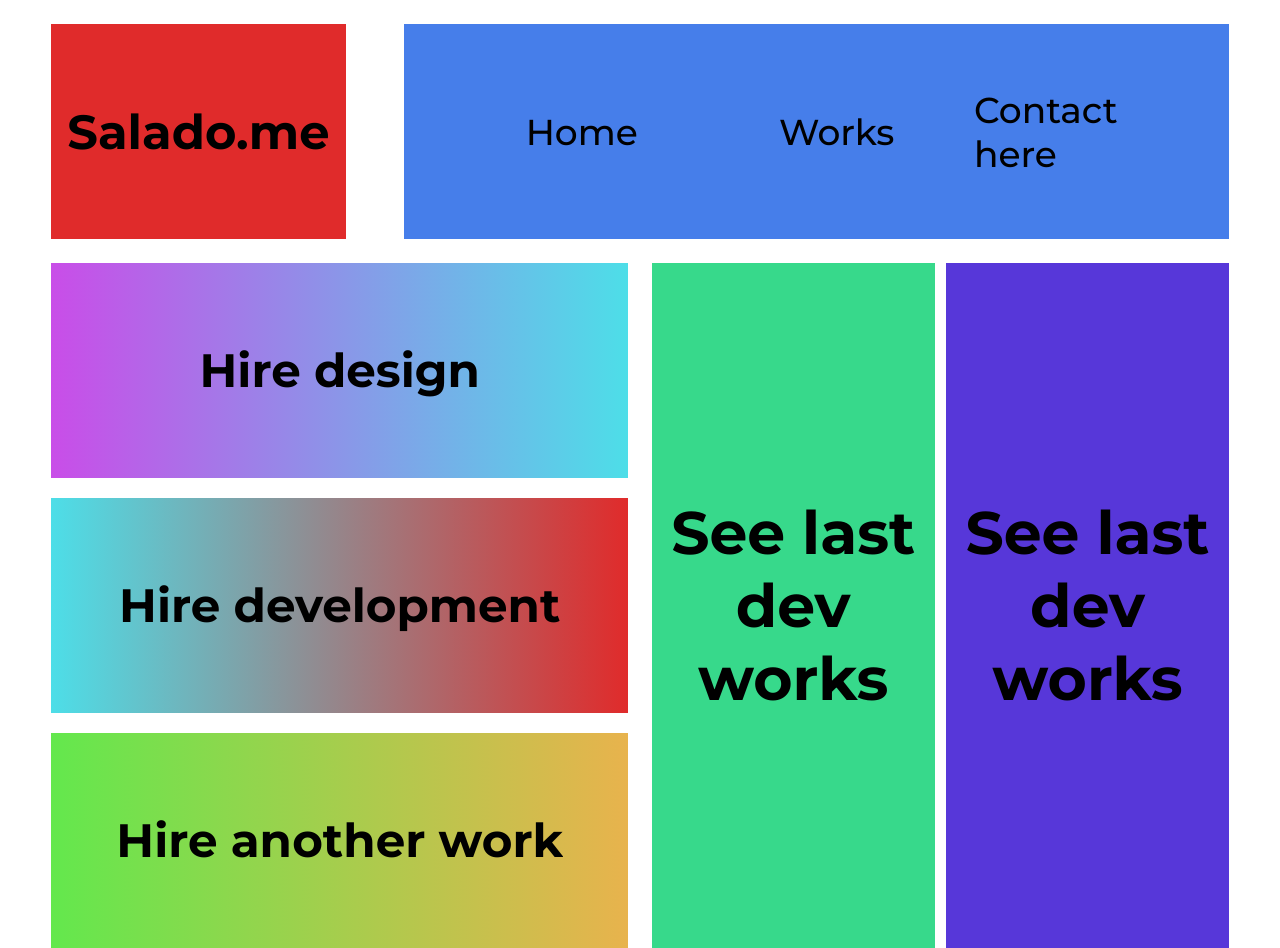
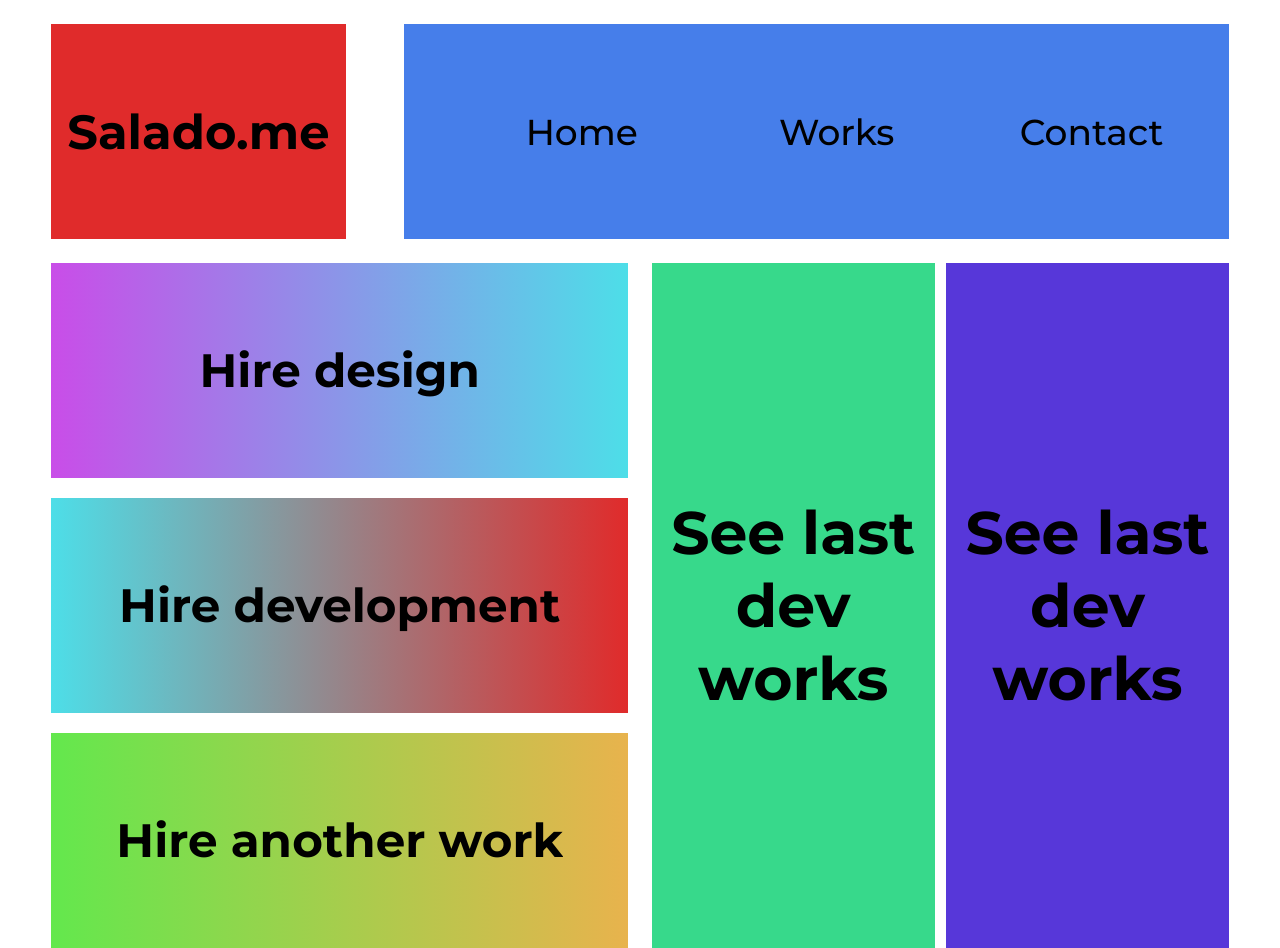
Before and after one commit to rtejada/Salado.me-website, a plain HTML site: page index.html in a window 1280 px wide. Drawn offline with Linux system fonts and the light colour scheme.

Commit message:
bad change

```diff
--- a/index.html
+++ b/index.html
@@ -21,7 +21,7 @@
             <ul>
                 <li>Home</li>
                 <li>Works</li>
-                <li>Contact here</li>
+                <li>Contact</li>
             </ul>
         </nav>
 
```
